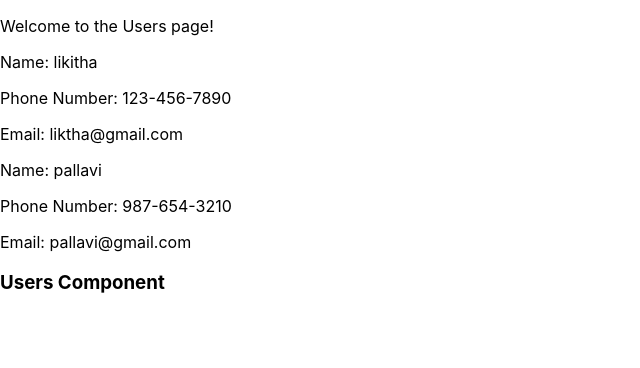
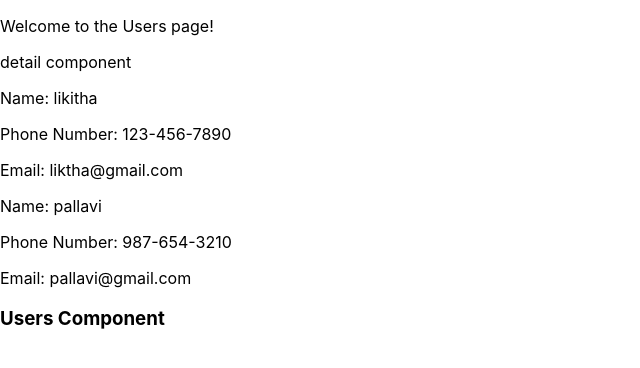
Before and after one commit to LikithaDavala/React, a React (Create React App) app in the folder react_concept/: page /users in a window 1280 px wide. Shown: the top 368 px of the page, without its empty margins (0-640 px from the left). Built offline with nearby package versions, Linux system fonts and the light colour scheme.

Commit message:
Detail Page in Component

```diff
--- a/react_concept/src/component/details.jsx
+++ b/react_concept/src/component/details.jsx
@@ -1,16 +1,16 @@
-function Details({ users}) {
+function Details({ users = [] }) {
   return (
     <div>
-
-
-      {users.map((u) => (
-        <div>
-          <p>Name: {u.name}</p>
-          <p>Phone Number: {u.phoneNumber}</p>
-          <p>Email: {u.email}</p>
+      <p>detail component</p>
+      {users.map((user) => (
+        <div key={user.email}>
+          <p>Name: {user.name}</p>
+          <p>Phone Number: {user.phoneNumber}</p>
+          <p>Email: {user.email}</p>
         </div>
       ))}
     </div>
   );
 }
+
 export default Details;
```
